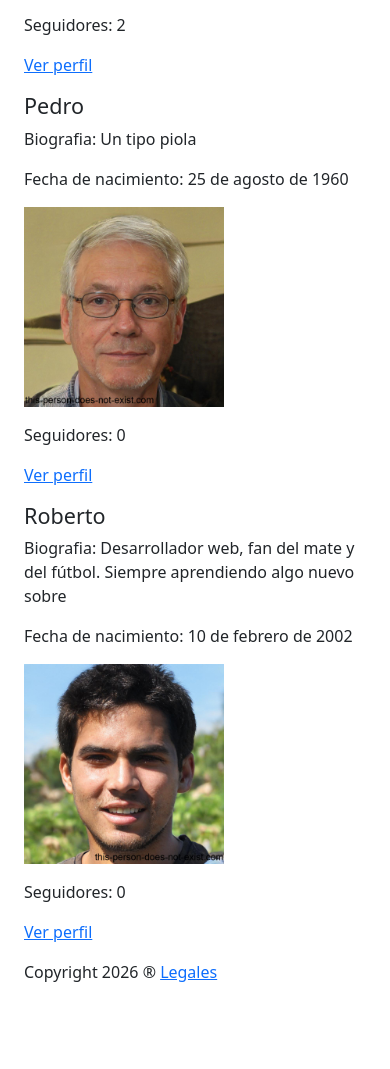
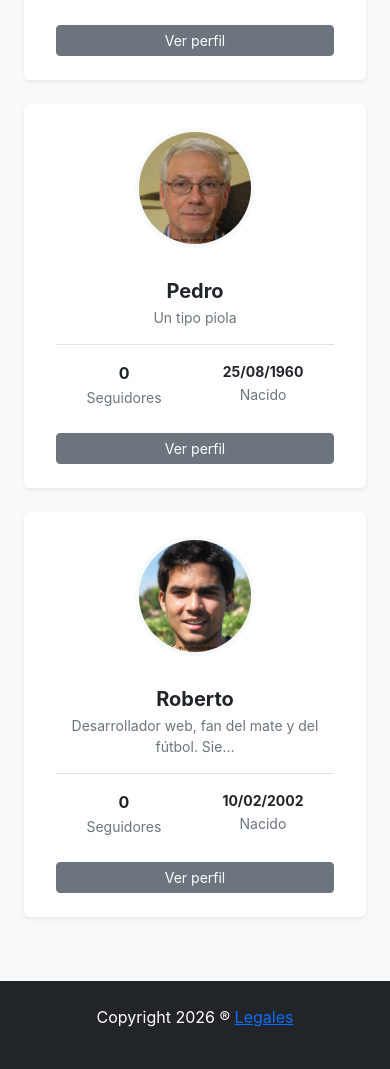
Before and after one commit to TatoMesa/RedSocial, a Django app: page /profile/list/ in a window 390 px wide. Shown: the part 494-1563 px from the top of the page. Before the commit the page ends 1476 px from the top, so only its background shows below. Run offline with Django 4.2, Linux system fonts and the light colour scheme; data comes from the database, SQL or seed files in the repository.

Commit message:
Aplicando estilos

```diff
--- a/RedSocial/templates/_includes/_header.html
+++ b/RedSocial/templates/_includes/_header.html
@@ -1,21 +1,49 @@
 <header>
+  <nav class="navbar navbar-expand-lg navbar-dark bg-dark shadow">
     <div class="container">
-        <h1>Red Social</h1>
-        <nav>
-            <ul>
-                <li><a href="{% url 'home' %}">Inicio</a></li>
-                <li><a href="{% url 'profile_list' %}">Perfiles</a></li>
-                {% if not request.user.is_authenticated %}
-                    <li><a href="{% url 'login' %}">Login</a></li>
-                    <li><a href="{% url 'register' %}">Registro</a></li>
-                {% endif %}
-                <li><a href="{% url 'contact' %}">Contacto</a></li>
-                {% if request.user.is_authenticated %}
-                    <li><a href="{% url 'post_create' %}">Publicar</a></li>
-                    <li><a href="{% url 'profile_detail' request.user.profile.pk %}">Mi perfil</a></li>
-                    <li><a href="{% url 'logout' %}">Cerrar sesión</a></li>
-                {% endif %}
-            </ul>
-        </nav>
+      <!-- Logo o Nombre de la Red -->
+      <a class="navbar-brand fw-bold" href="{% url 'home' %}">Red Social</a>
+
+      <!-- Botón para móviles (Hamburguesa) -->
+      <button class="navbar-toggler" type="button" data-bs-toggle="collapse" data-bs-target="#navbarNav" aria-controls="navbarNav" aria-expanded="false" aria-label="Toggle navigation">
+        <span class="navbar-toggler-icon"></span>
+      </button>
+
+      <!-- Contenedor de los links -->
+      <div class="collapse navbar-collapse" id="navbarNav">
+        <ul class="navbar-nav ms-auto align-items-center">
+          <li class="nav-item">
+            <a class="nav-link" href="{% url 'home' %}">Inicio</a>
+          </li>
+          <li class="nav-item">
+            <a class="nav-link" href="{% url 'profile_list' %}">Perfiles</a>
+          </li>
+          <li class="nav-item">
+            <a class="nav-link" href="{% url 'contact' %}">Contacto</a>
+          </li>
+
+          {% if not request.user.is_authenticated %}
+            <!-- Links para usuarios NO logueados -->
+            <li class="nav-item border-start ms-lg-2 ps-lg-2">
+              <a class="nav-link text-white" href="{% url 'login' %}">Login</a>
+            </li>
+            <li class="nav-item">
+              <a class="btn btn-secondary btn-sm ms-lg-2" href="{% url 'register' %}">Registro</a>
+            </li>
+          {% else %}
+            <!-- Links para usuarios logueados -->
+            <li class="nav-item ms-lg-3">
+              <a class="btn btn-outline-light btn-sm" href="{% url 'post_create' %}">Publicar</a>
+            </li>
+            <li class="nav-item">
+              <a class="nav-link" href="{% url 'profile_detail' request.user.profile.pk %}">Mi perfil</a>
+            </li>
+            <li class="nav-item">
+              <a class="nav-link text-danger" href="{% url 'logout' %}">Cerrar sesión</a>
+            </li>
+          {% endif %}
+        </ul>
+      </div>
     </div>
+  </nav>
 </header>
--- a/RedSocial/templates/general/layout.html
+++ b/RedSocial/templates/general/layout.html
@@ -1,3 +1,4 @@
+{% load static %}
 <!DOCTYPE html>
 <html lang="es">
 <head>
@@ -6,28 +7,32 @@
     <title>{% block head_title %}Titulo base{% endblock %}</title>
     <link href="https://cdn.jsdelivr.net/npm/bootstrap@5.2.3/dist/css/bootstrap.min.css" rel="stylesheet" integrity="sha384-rbsA2VBKQhggwzxH7pPCaAqO46MgnOM80zW1RWuH61DGLwZJEdK2Kadq2F9CUG65" crossorigin="anonymous">
     <link href="https://cdn.jsdelivr.net/npm/bootstrap-icons@1.11.3/font/bootstrap-icons.css" rel="stylesheet">
+    <link rel="stylesheet" href="{% static 'css/style.css' %}">
 
-    <style>
-        .likeButton{
-            text-decoration: none;
-            color:black;
-        }
-    </style>
 
 </head>
 <body>
-    <div class="container">
-        {% include '_includes/_header.html' %}
+    {% include '_includes/_header.html' %}
 
-        {% include '_includes/_messages.html' %}
+    <div class="container mt-4 main-container">
+        <!-- Alertas de Django con estilo -->
+        <div class="row justify-content-center">
+            <div class="col-md-8">
+                {% include '_includes/_messages.html' %}
+            </div>
+        </div>
 
-        {% block page_content %}
+        <!-- Contenido dinámico -->
+        <main class="py-3">
+            {% block page_content %}
+            {% endblock %}
+        </main>
+    </div>
 
-        {% endblock %}
-
+    <!-- Footer -->
+    <footer class="py-4 mt-5 bg-dark text-white text-center">
         {% include '_includes/_footer.html' %}
-
-    </div>
+    </footer>
 
 
     <script src="https://cdn.jsdelivr.net/npm/bootstrap@5.2.3/dist/js/bootstrap.bundle.min.js" integrity="sha384-kenU1KFdBIe4zVF0s0G1M5b4hcpxyD9F7jL+jjXkk+Q2h455rYXK/7HAuoJl+0I4" crossorigin="anonymous"></script>
--- a/RedSocial/templates/general/profile_list.html
+++ b/RedSocial/templates/general/profile_list.html
@@ -3,23 +3,51 @@
 {% block head_title %}Bielvenidos RedSocial{% endblock %}
 
 {% block page_content %}
-    <div class="container">
-        <h1>Perfiles</h1>
-        <div class="row">
+    <div class="container mt-4">
+        <h2 class="mb-4 fw-bold">Perfiles</h2>
+        <div class="row g-4"> <!-- Quitamos row-cols para manejarlo directo en el article -->
             {% for profile in profiles %}
-                <article class="col-12 col-sm-6 col-md-4 gap-3">
-                    <h4>{{ profile.user.username }}</h4>
-                    <p>Biografia: {{ profile.bio|default_if_none:"Sin rellenar" }}</p>
-                    <p>Fecha de nacimiento: {{ profile.birth_date|default_if_none:"Sin rellenar" }}</p>
-                    <p>
-                        {% if profile.profile_picture %}
-                            <img class="img-fluid" style="width: 200px;" src="{{ profile.profile_picture.url }}" alt="Imagen de perfil">
-                        {% else %}
-                            No dispone de foto de perfil
-                        {% endif %}
-                    </p>
-                    <p>Seguidores: {{ profile.followers.count}}</p>
-                    <p><a href="{% url 'profile_detail' profile.pk %}">Ver perfil</a></p>
+                <article class="col-12 col-sm-6 col-md-4">
+                    <div class="card h-100 shadow-sm border-0 text-center p-3">
+
+                        <!-- Contenedor de Imagen Circular -->
+                        <div class="profile-img-container mx-auto mt-2">
+                            {% if profile.profile_picture %}
+                                <img class="profile-card-img" src="{{ profile.profile_picture.url }}" alt="Imagen de {{ profile.user.username }}">
+                            {% else %}
+                                <!-- Un placeholder gris por si no tiene foto -->
+                                <div class="bg-light d-flex align-items-center justify-content-center h-100">
+                                    <i class="text-muted small">Sin foto</i>
+                                </div>
+                            {% endif %}
+                        </div>
+
+                        <div class="card-body">
+                            <h4 class="fw-bold h5 mb-1">{{ profile.user.username }}</h4>
+                            <p class="text-muted small mb-3">
+                                {{ profile.bio|default:"Sin biografía"|truncatechars:50 }}
+                            </p>
+
+                            <div class="d-flex justify-content-around border-top pt-3">
+                                <div class="text-center">
+                                    <span class="d-block fw-bold">{{ profile.followers.count }}</span>
+                                    <small class="text-muted">Seguidores</small>
+                                </div>
+                                <div class="text-center">
+                                    <span class="d-block fw-bold small text-truncate" style="max-width: 100px;">
+                                        {{ profile.birth_date|date:"d/m/Y"|default:"-" }}
+                                    </span>
+                                    <small class="text-muted">Nacido</small>
+                                </div>
+                            </div>
+                        </div>
+
+                        <div class="card-footer bg-white border-0">
+                            <a href="{% url 'profile_detail' profile.pk %}" class="btn btn-secondary btn-sm w-100">
+                                Ver perfil
+                            </a>
+                        </div>
+                    </div>
                 </article>
             {% endfor %}
         </div>
--- /dev/null
+++ b/static/css/style.css
@@ -0,0 +1,62 @@
+.card-img-container {
+    width: 100%;
+    height: 300px;
+    overflow: hidden;
+    position: relative;
+    display: block;
+}
+
+.card-img-top-custom {
+    width: 100%;
+    height: 100%;
+    object-fit: cover;
+    object-position: center;
+    display: block;
+}
+
+/* Tip extra: sombra suave para las cards */
+.card {
+    transition: transform 0.2s;
+}
+
+.card:hover {
+    transform: translateY(-5px); /* Efecto pro al pasar el mouse */
+}
+
+body {
+    background-color: #f8f9fa;
+    /* Gris muy claro tipo Instagram/Facebook */
+    font-family: 'Inter', system-ui, -apple-system, sans-serif;
+}
+
+.main-container {
+    min-height: calc(100vh - 160px);
+    /* Asegura que el footer no flote en el medio si hay poco contenido */
+}
+
+.likeButton {
+    text-decoration: none;
+    color: black;
+}
+
+/* Contenedor circular para la lista de perfiles */
+.profile-img-container {
+    width: 120px;           /* Tamaño fijo para el círculo */
+    height: 120px;          /* Tamaño fijo para el círculo */
+    margin: 15px auto;      /* Centrado horizontal */
+    border-radius: 50%;     /* Lo hace redondo */
+    overflow: hidden;       /* CORTA lo que se salga del círculo */
+    border: 4px solid #f8f9fa;
+    display: flex;          /* Para centrar la imagen adentro */
+    align-items: center;
+    justify-content: center;
+    background-color: #eee;
+}
+
+/* La imagen dentro del círculo */
+.profile-card-img {
+    width: 100%;
+    height: 100%;
+    object-fit: cover;      /* Crucial: llena el círculo sin estirarse */
+    display: block;
+}
```
Also changed, not shown: RedSocial/settings.py (+10 -6 lines), RedSocial/templates/_includes/posts/_post.html (+7 -7 lines).
